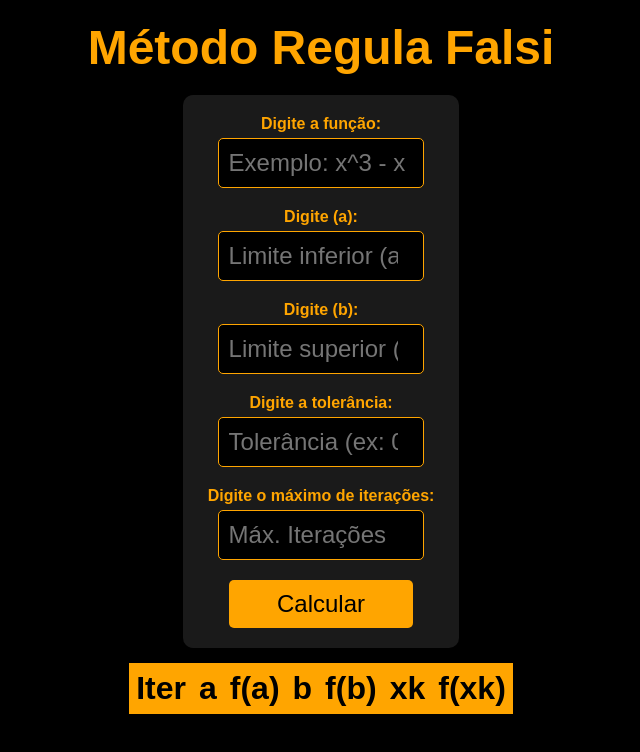
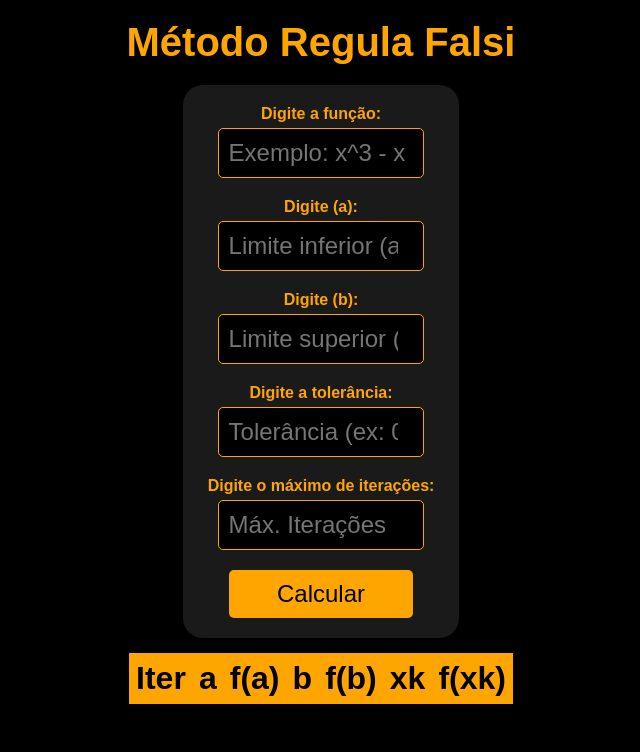
Before and after one commit to entrea/regula-falsi, a plain HTML site: page index.html in a window 1280 px wide. Shown: the whole page, without its empty margins (319-959 px from the left). Drawn offline with nearby package versions, Linux system fonts and the light colour scheme.

Commit message:
Ajustes de responsividade e melhorias na tabela

```diff
--- a/index.html
+++ b/index.html
@@ -20,7 +20,7 @@
 
         h1 {
             text-align: center;
-            font-size: 48px;
+            font-size: 40px;
             margin: 20px;
         }
 
@@ -29,7 +29,7 @@
             margin: 15px auto;
             padding: 10px; /* Aumenta levemente o padding do contêiner */
             background-color: #1a1a1a; /* Fundo levemente mais claro */
-            border-radius: 10px;
+            border-radius: 20px;
             box-shadow: 0 4px 8px rgba(0, 0, 0, 0.2);
         }
 
@@ -66,7 +66,7 @@
 
         table {
             width: 30%;
-            max-width: 21%;
+            max-width: 40%;
             border-collapse: collapse;
             margin: 10px auto;
             box-shadow: 0 4px 8px rgba(0, 0, 0, 0.2);
```
